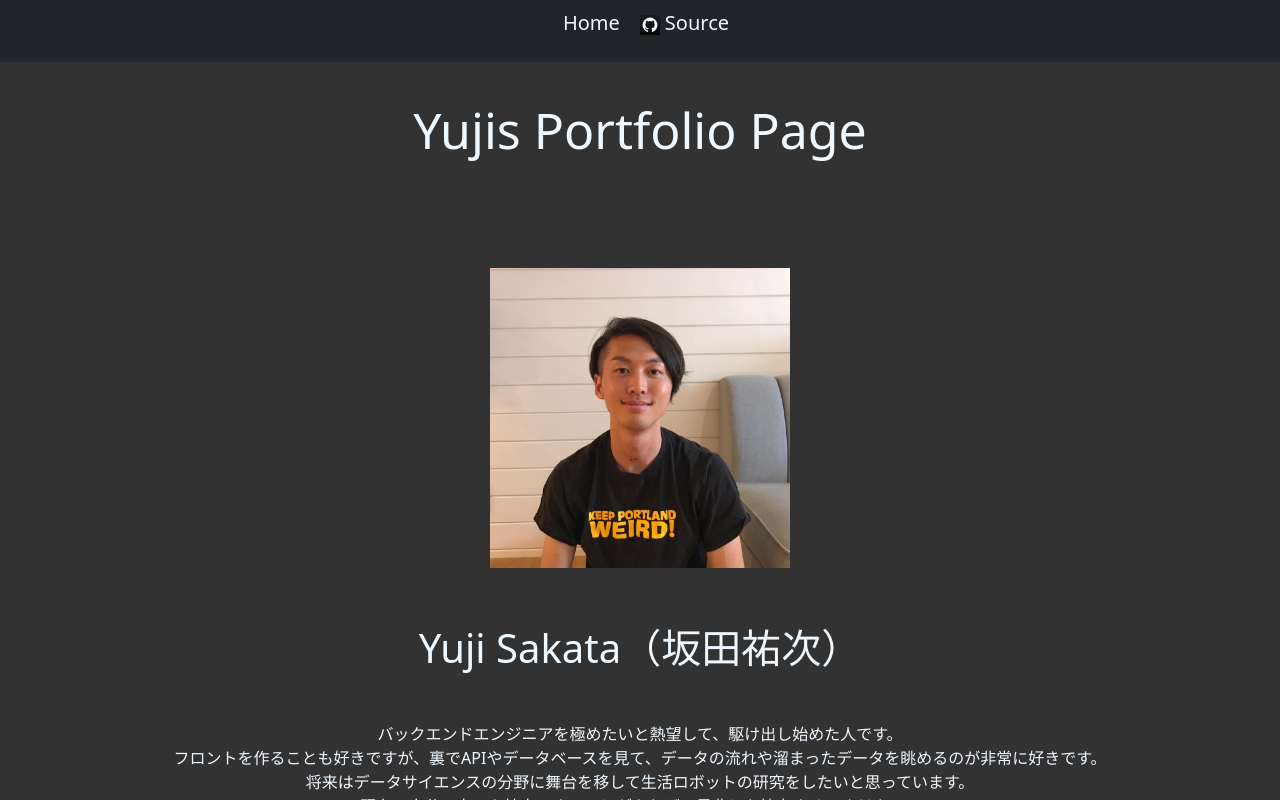
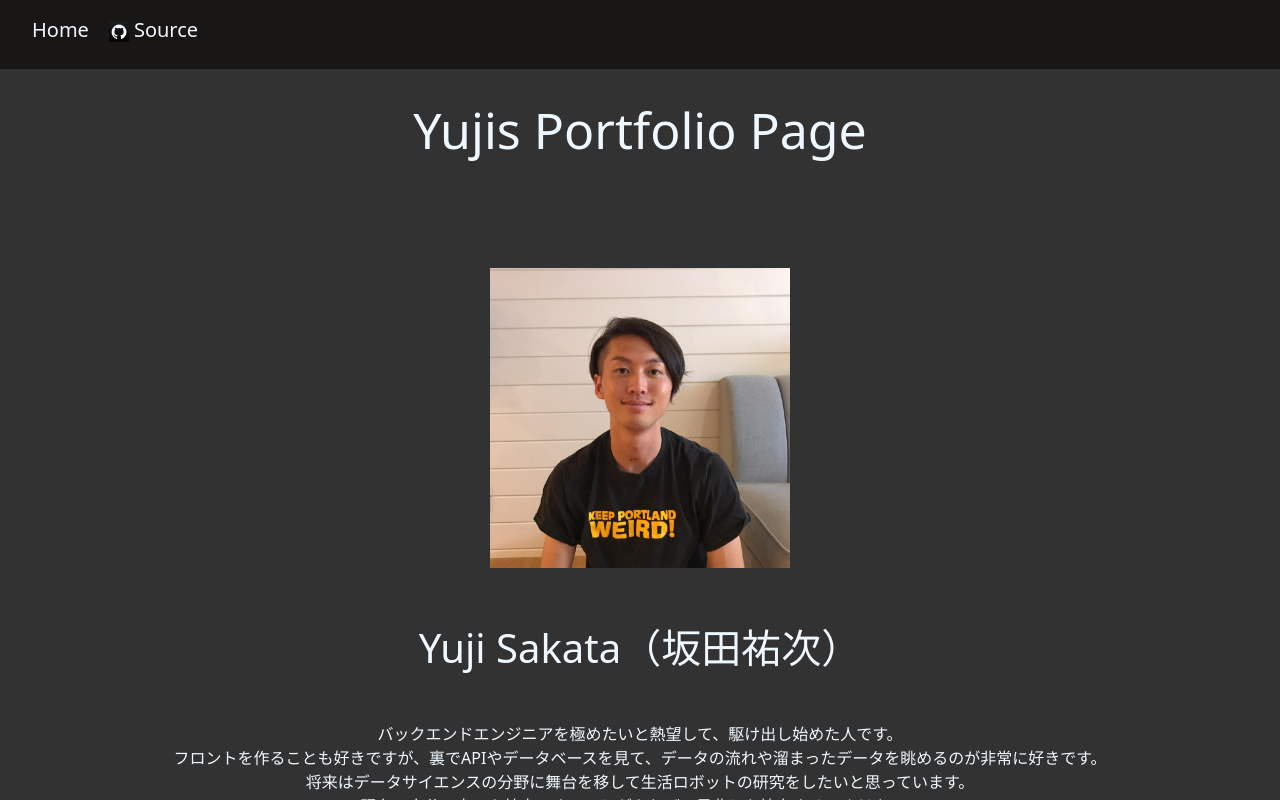
Before and after one commit to Yuji-Sakata0110/portfolio_20221020, a Next.js app: page / in a window 1280 px wide. Built offline with nearby package versions, Linux system fonts and the light colour scheme.

Commit message:
fixed navigation

```diff
--- a/components/common/nav.jsx
+++ b/components/common/nav.jsx
@@ -2,9 +2,12 @@ import React from "react"
 
 export default function Navigation() {
     return (
-        <nav className="navbar navbar-expand-lg fixed-top navbar-dark bg-dark">
-            <div className="container-fluid">
-                <div className="collapse navbar-collapse justify-content-center" id="navbarSupportedContent">
+        <nav className="navbar navbar-expand fixed-top">
+            <div className="">
+                <div
+                    className=""
+                    id="navbarSupportedContent"
+                >
                     <ul className="navigation">
                         <li className="navi">
                             <a className="nav-link" href="/">Home</a>
--- a/styles/globals.css
+++ b/styles/globals.css
@@ -5,8 +5,7 @@
 html,body {
     width: 100%;
     height: 100%;
-    overflow: hidden;
-    background-color: black;
+    background-color: rgba(25, 22, 22, 0.55);
 }
 
 body > div {
@@ -28,6 +27,11 @@ a:hover {
 .content {
     background: rgb(50, 50, 50);
     color: aliceblue;
+}
+
+.navbar {
+    background-color: rgba(25, 22, 22);
+    padding-top: 15px;
 }
 
 .navigation {
```
